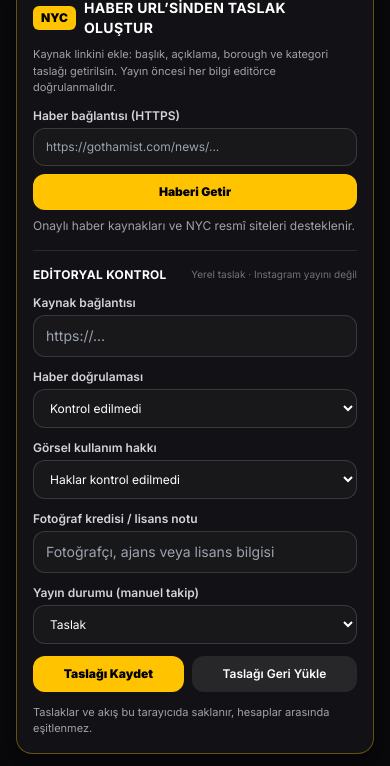
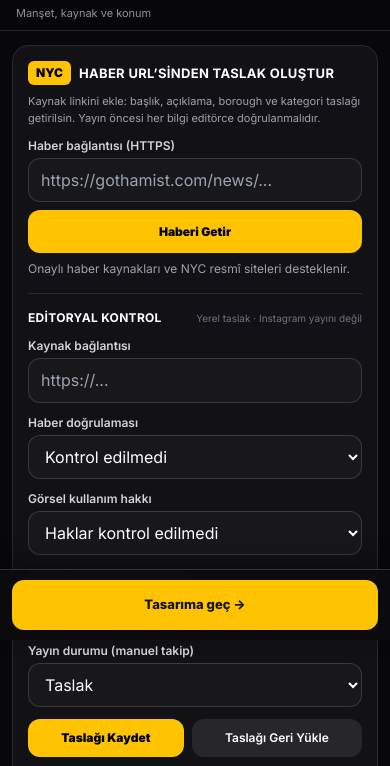
Before and after one commit to runelook65-bit/TONY-Studio, a website: page index.html in a window 390 px wide. Shown: the part 204-970 px from the top of the page. Drawn offline with nearby package versions, Linux system fonts and the light colour scheme; no server answers.

Commit message:
feat(mobile): load responsive layout with iOS safe-area support

```diff
--- a/index.html
+++ b/index.html
@@ -2,7 +2,7 @@
 <html lang="tr" class="dark">
 <head>
   <meta charset="UTF-8" />
-  <meta name="viewport" content="width=device-width, initial-scale=1.0" />
+  <meta name="viewport" content="width=device-width, initial-scale=1.0, viewport-fit=cover" />
   <title>TONY. | NYC Newsroom Studio</title>
   <script src="https://cdn.tailwindcss.com/3.4.17"></script>
   <link rel="preconnect" href="https://fonts.googleapis.com">
@@ -50,6 +50,7 @@
       background-color: rgba(255, 195, 0, 0.08) !important;
     }
   </style>
+  <link rel="stylesheet" href="/assets/mobile.css?v=1" />
 </head>
 <body class="min-h-screen flex flex-col selection:bg-[#FFC300] selection:text-black">
 
@@ -1357,5 +1358,6 @@
   </script>
   <script src="/assets/newsroom.js" defer></script>
   <script src="/assets/instagram.js" defer></script>
+  <script src="/assets/mobile.js?v=1" defer></script>
 </body>
 </html>
```
